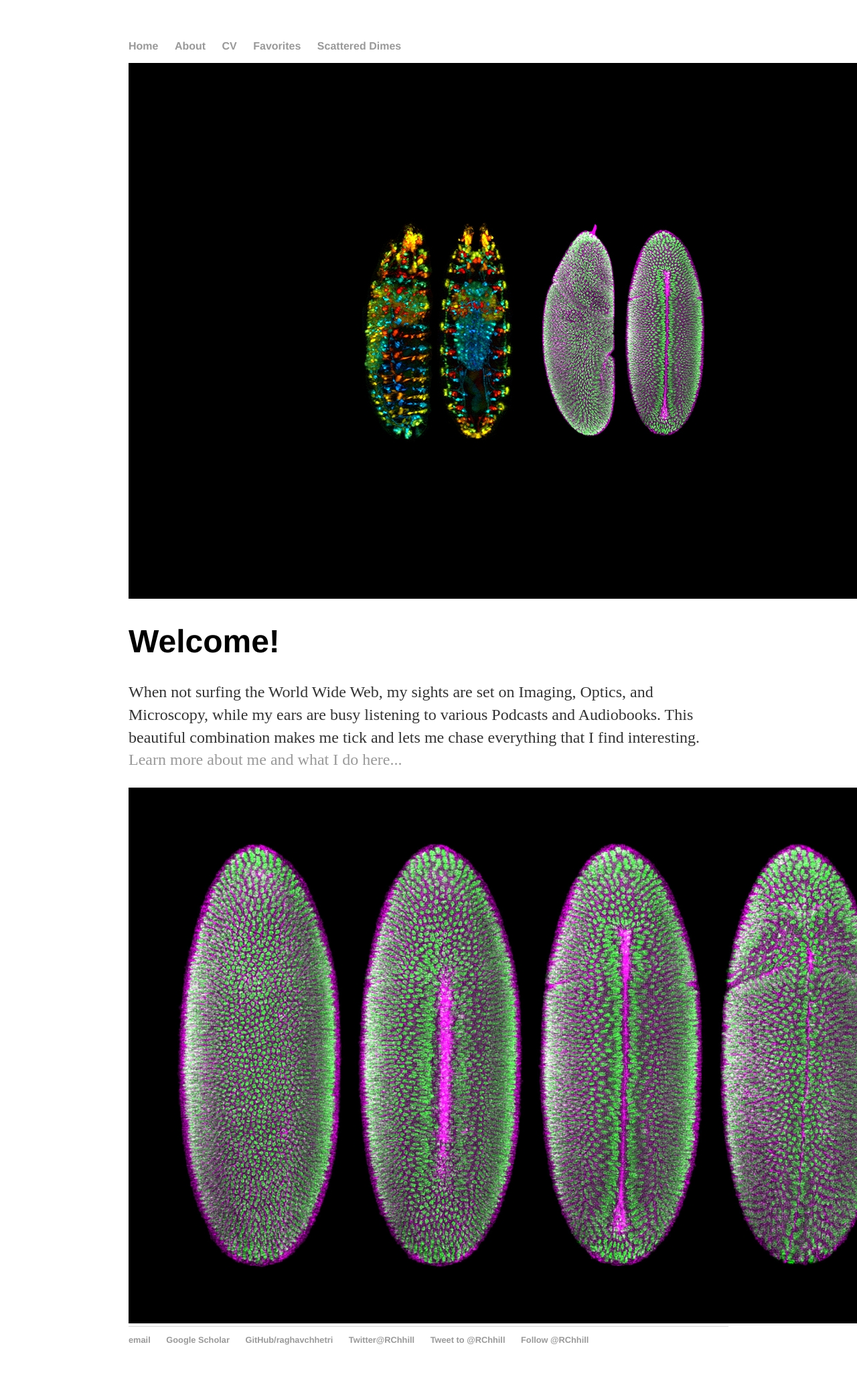
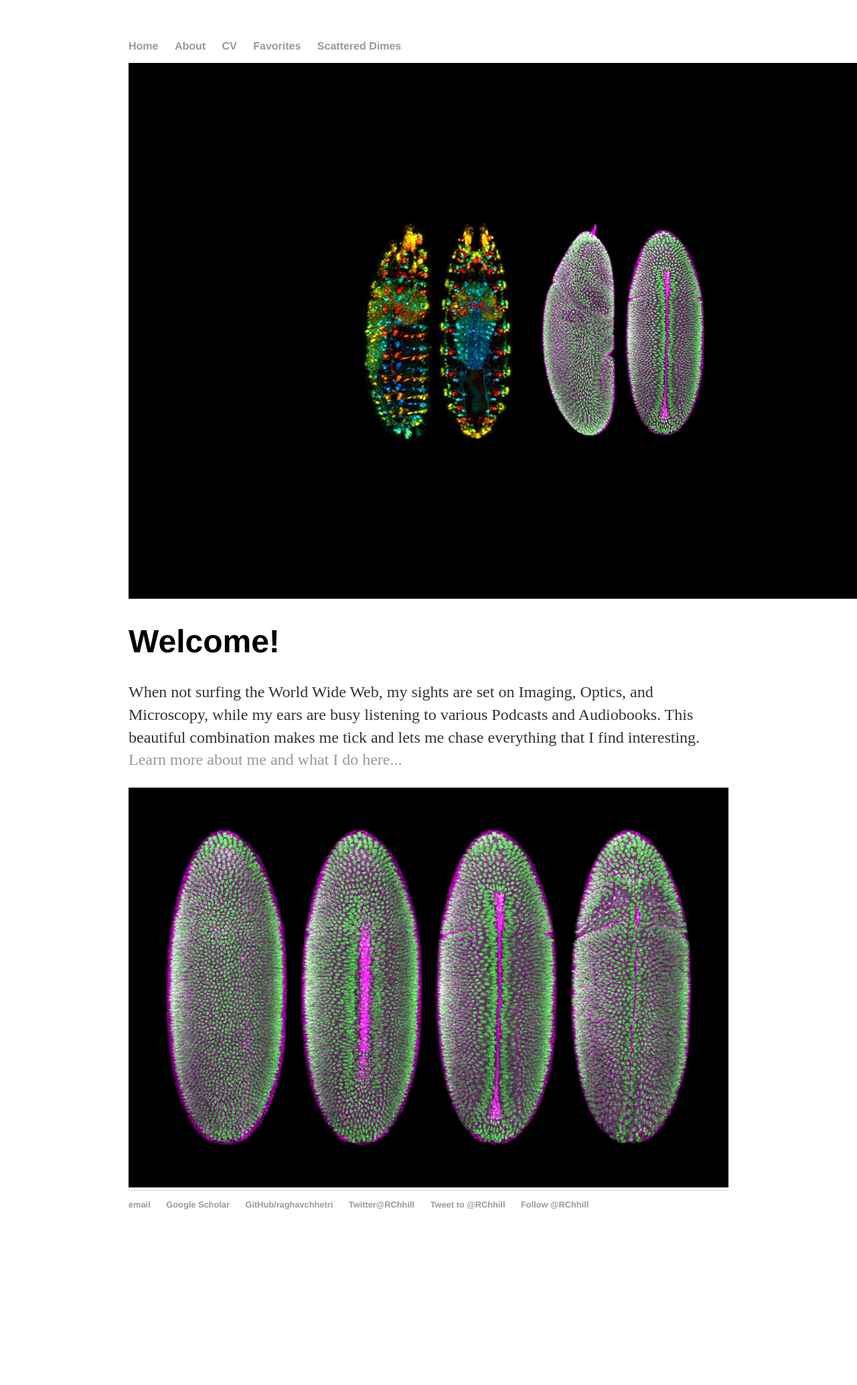
Before and after one commit to raghavchhetri/raghavchhetri.github.io, a Jekyll site: the page built from index.html, in a window 1280 px wide. Shown: the whole page at 67% size. Built offline with Jekyll 4.4.1, drawn with Linux system fonts in a browser that asks for light colours; comment, search, counter and statistics services are not loaded; after the commit the page ends 1866 px from its top, so only the background shows below that.

Commit message:
Update index.html

```diff
--- a/index.html
+++ b/index.html
@@ -12,4 +12,4 @@ title: Science is hard. It rocks though... Stay with it!
 		<a href="/about">Learn more about me and what I do here...</a></p>
 </div><!-- /.blurb -->
 
-<img src="/about/DrosophilaDevelopment.jpg" alt="hi" class="inline"/>
+<img src="/about/DrosophilaDevelopment.jpg" alt="hi" style='height: 100%; width: 100%; object-fit: contain' class="inline"/>
```
